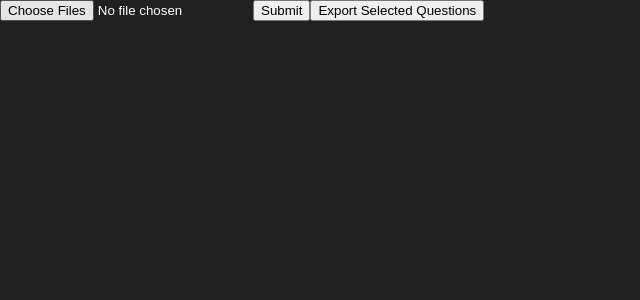
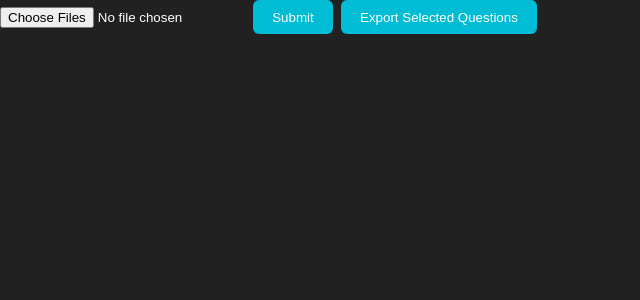
Before and after one commit to pascalboestfleisch/XML-Export, an Angular app in the folder Frontend/: page / in a window 1280 px wide. Shown: the top 300 px of the page, without its empty margins (0-640 px from the left). Built offline with nearby package versions, Linux system fonts and the light colour scheme.

Commit message:
styling with css

```diff
--- a/Frontend/src/app/file-submitter/file-submitter.component.css
+++ b/Frontend/src/app/file-submitter/file-submitter.component.css
@@ -7,3 +7,26 @@
     color: red;
     font-weight: bold;
   }
+
+  mat-accordion {
+    margin-top: 1rem;
+  }
+
+  mat-expansion-panel {
+    background: #1e1e1e;
+    color: #fff;
+    border-radius: 8px;
+    margin-bottom: 1rem;
+    box-shadow: 0 0 5px rgba(0,0,0,0.2);
+  }
+
+  mat-panel-title {
+    display: flex;
+    align-items: center;
+    gap: 1rem;
+  }
+
+  img {
+    border-radius: 4px;
+    margin: 0.5rem 0;
+  }
--- a/Frontend/src/styles.css
+++ b/Frontend/src/styles.css
@@ -4,3 +4,23 @@ body {
 }
 html, body { height: 100%; }
 body { margin: 0; font-family: Roboto, "Helvetica Neue", sans-serif; }
+
+button {
+    background-color: #00bcd4;
+    color: white;
+    border: none;
+    padding: 0.6rem 1.2rem;
+    border-radius: 6px;
+    font-weight: 500;
+    cursor: pointer;
+    transition: background 0.2s ease;
+    margin-right: 0.5rem;
+  }
+
+  button:hover {
+    background-color: #0097a7;
+  }
+
+  .file-upload {
+    margin-bottom: 1rem;
+  }
```
